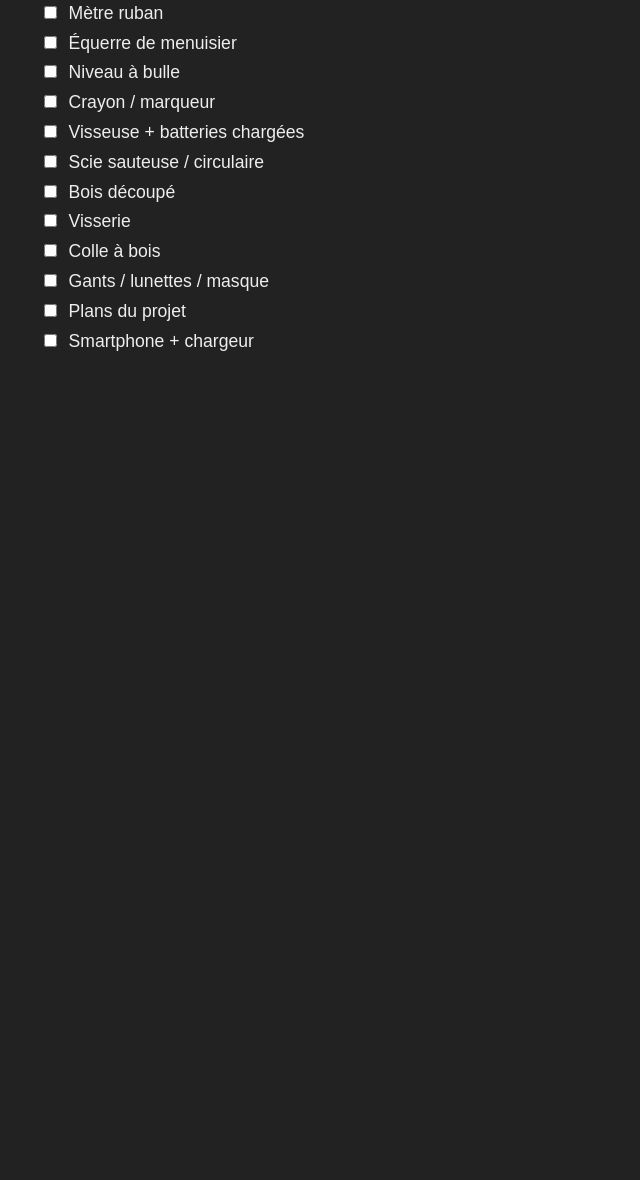
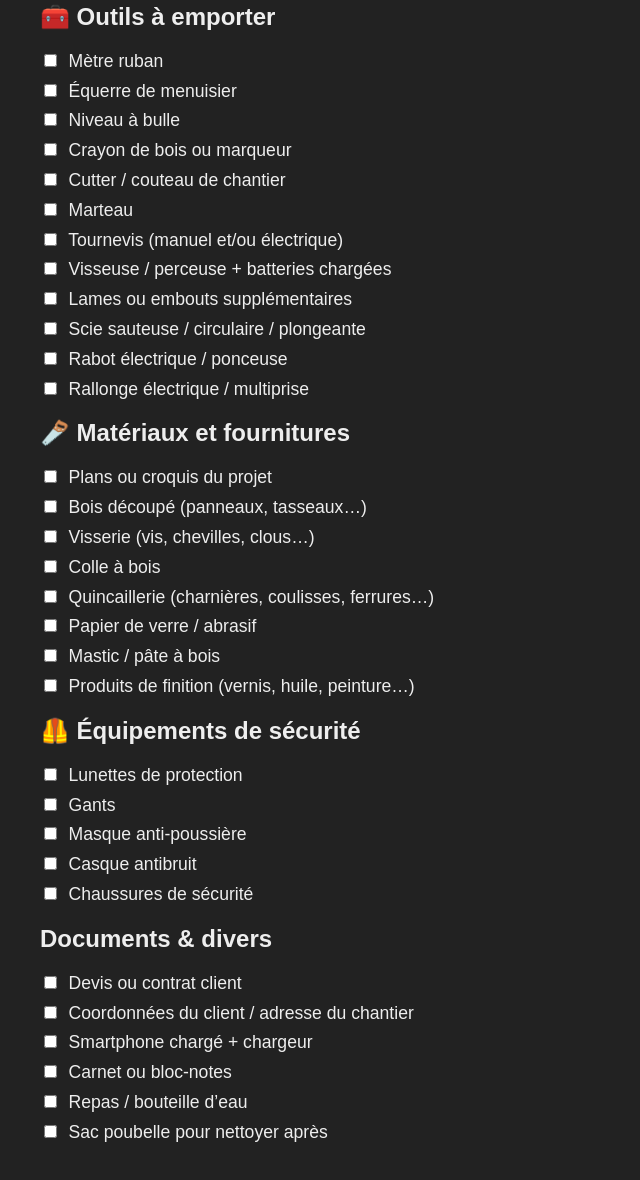
Before and after one commit to chayer19/chantier-checklist, a plain HTML site: page index.html in a window 1280 px wide. Shown: the part 118-1298 px from the top of the page, without its empty margins (0-640 px from the left). Before the commit the page ends 800 px from the top, so only its background shows below. Drawn offline with Linux system fonts and the light colour scheme.

Commit message:
Update index.html

```diff
--- a/index.html
+++ b/index.html
@@ -29,18 +29,45 @@
 <body>
   <h1>🪵 Checklist Chantier Menuisier</h1>
   <form>
-    <label><input type="checkbox" /> Mètre ruban</label>
-    <label><input type="checkbox" /> Équerre de menuisier</label>
-    <label><input type="checkbox" /> Niveau à bulle</label>
-    <label><input type="checkbox" /> Crayon / marqueur</label>
-    <label><input type="checkbox" /> Visseuse + batteries chargées</label>
-    <label><input type="checkbox" /> Scie sauteuse / circulaire</label>
-    <label><input type="checkbox" /> Bois découpé</label>
-    <label><input type="checkbox" /> Visserie</label>
-    <label><input type="checkbox" /> Colle à bois</label>
-    <label><input type="checkbox" /> Gants / lunettes / masque</label>
-    <label><input type="checkbox" /> Plans du projet</label>
-    <label><input type="checkbox" /> Smartphone + chargeur</label>
+   <h2>🧰 Outils à emporter</h2>
+<label><input type="checkbox" /> Mètre ruban</label>
+<label><input type="checkbox" /> Équerre de menuisier</label>
+<label><input type="checkbox" /> Niveau à bulle</label>
+<label><input type="checkbox" /> Crayon de bois ou marqueur</label>
+<label><input type="checkbox" /> Cutter / couteau de chantier</label>
+<label><input type="checkbox" /> Marteau</label>
+<label><input type="checkbox" /> Tournevis (manuel et/ou électrique)</label>
+<label><input type="checkbox" /> Visseuse / perceuse + batteries chargées</label>
+<label><input type="checkbox" /> Lames ou embouts supplémentaires</label>
+<label><input type="checkbox" /> Scie sauteuse / circulaire / plongeante</label>
+<label><input type="checkbox" /> Rabot électrique / ponceuse</label>
+<label><input type="checkbox" /> Rallonge électrique / multiprise</label>
+
+<h2>🪚 Matériaux et fournitures</h2>
+<label><input type="checkbox" /> Plans ou croquis du projet</label>
+<label><input type="checkbox" /> Bois découpé (panneaux, tasseaux…)</label>
+<label><input type="checkbox" /> Visserie (vis, chevilles, clous…)</label>
+<label><input type="checkbox" /> Colle à bois</label>
+<label><input type="checkbox" /> Quincaillerie (charnières, coulisses, ferrures…)</label>
+<label><input type="checkbox" /> Papier de verre / abrasif</label>
+<label><input type="checkbox" /> Mastic / pâte à bois</label>
+<label><input type="checkbox" /> Produits de finition (vernis, huile, peinture…)</label>
+
+<h2>🦺 Équipements de sécurité</h2>
+<label><input type="checkbox" /> Lunettes de protection</label>
+<label><input type="checkbox" /> Gants</label>
+<label><input type="checkbox" /> Masque anti-poussière</label>
+<label><input type="checkbox" /> Casque antibruit</label>
+<label><input type="checkbox" /> Chaussures de sécurité</label>
+
+<h2> Documents & divers</h2>
+<label><input type="checkbox" /> Devis ou contrat client</label>
+<label><input type="checkbox" /> Coordonnées du client / adresse du chantier</label>
+<label><input type="checkbox" /> Smartphone chargé + chargeur</label>
+<label><input type="checkbox" /> Carnet ou bloc-notes</label>
+<label><input type="checkbox" /> Repas / bouteille d’eau</label>
+<label><input type="checkbox" /> Sac poubelle pour nettoyer après</label>
+
   </form>
 </body>
 </html>
```
